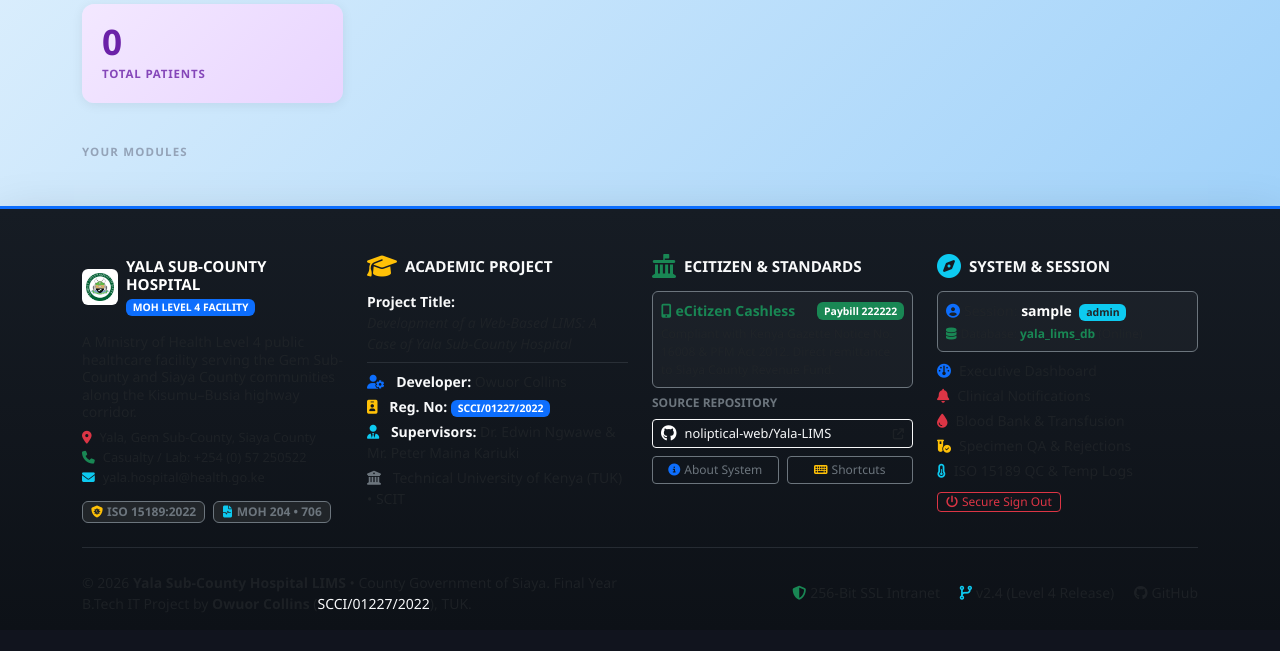
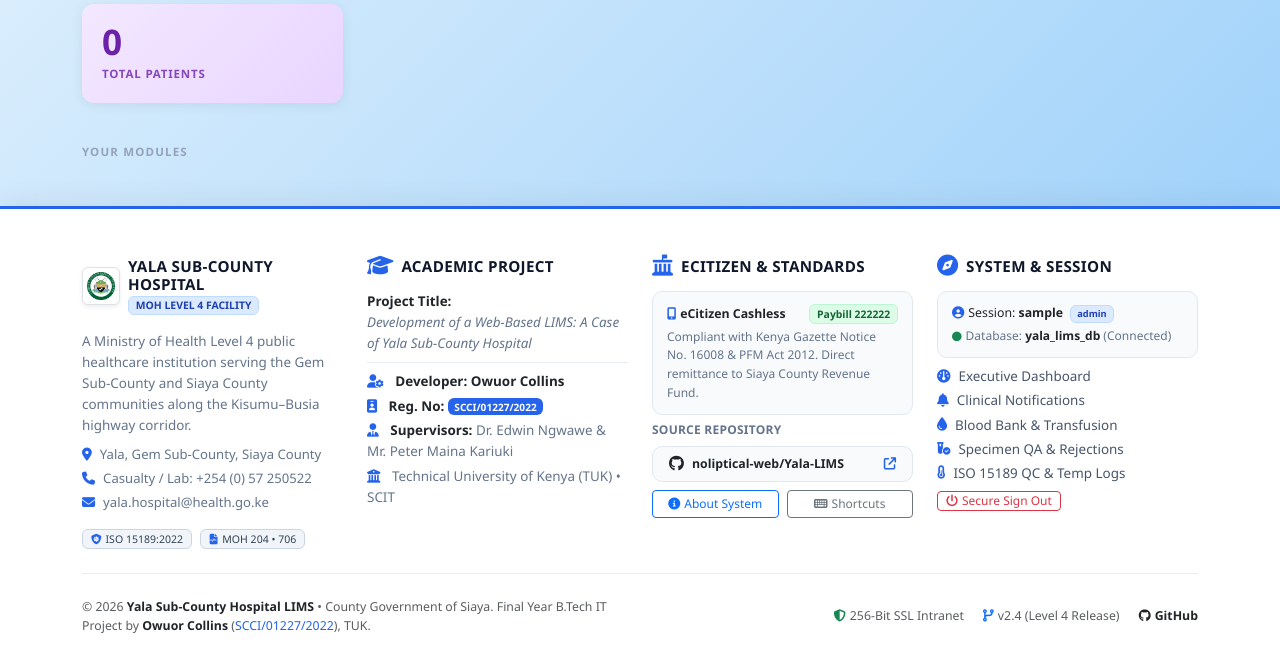
Before and after one commit to noliptical-web/Yala-LIMS, a PHP site: page /dashboard.php in a window 1280 px wide. Shown: the part 270-921 px from the top of the page. Before the commit the page ends 880 px from the top, so only its background shows below. Run offline with PHP 8.4, Linux system fonts and the light colour scheme; the visitor is signed in with stand-in values (Sample User, id 1); data that the repository does not hold is empty.

Commit message:
style(footer): adopt Light Medical White Theme with royal blue accents matching navbar and cards

```diff
--- a/includes/footer.php
+++ b/includes/footer.php
@@ -1,6 +1,79 @@
 </div><!-- /.container.main-content -->
 
-<footer class="bg-dark text-white mt-auto pt-5 pb-3 shadow-lg border-top border-primary border-3" style="background: linear-gradient(180deg, #161c24 0%, #0d1117 100%) !important;">
+<style>
+.yala-footer-light {
+    background: #ffffff;
+    border-top: 3px solid #2563eb;
+    color: #475569;
+    font-size: 0.88rem;
+    box-shadow: 0 -6px 24px rgba(15, 23, 42, 0.06);
+}
+.yala-footer-light .footer-title {
+    color: #0f172a;
+    font-weight: 700;
+    letter-spacing: 0.02em;
+}
+.yala-footer-light .text-medical {
+    color: #2563eb !important;
+}
+.yala-footer-light .footer-lead {
+    color: #64748b;
+    line-height: 1.55;
+    font-size: 0.84rem;
+}
+.yala-footer-light .footer-panel {
+    background: #f8fafc;
+    border: 1px solid #e2e8f0;
+    border-radius: 10px;
+    padding: 12px 14px;
+    transition: all 0.2s ease;
+}
+.yala-footer-light .footer-panel:hover {
+    background: #f1f5f9;
+    border-color: #cbd5e1;
+}
+.yala-footer-light .footer-link {
+    color: #475569;
+    text-decoration: none;
+    transition: color 0.2s ease, transform 0.2s ease;
+    display: inline-flex;
+    align-items: center;
+    font-size: 0.84rem;
+}
+.yala-footer-light .footer-link:hover {
+    color: #2563eb;
+    transform: translateX(3px);
+}
+.yala-footer-light .badge-facility {
+    background: #dbeafe;
+    color: #1e40af;
+    border: 1px solid #bfdbfe;
+    font-weight: 600;
+}
+.yala-footer-light .badge-ecitizen {
+    background: #dcfce7;
+    color: #166534;
+    border: 1px solid #bbf7d0;
+    font-weight: 700;
+}
+.yala-footer-light .badge-reg {
+    background: #2563eb;
+    color: #ffffff;
+    font-weight: 600;
+}
+.yala-footer-light .badge-std {
+    background: #f1f5f9;
+    color: #334155;
+    border: 1px solid #cbd5e1;
+    font-weight: 500;
+}
+.yala-footer-light hr {
+    border-color: #e2e8f0;
+    opacity: 0.8;
+}
+</style>
+
+<footer class="yala-footer-light mt-auto pt-5 pb-3">
     <div class="container">
         <div class="row g-4">
 
@@ -8,94 +81,94 @@
             <div class="col-lg-3 col-md-6">
                 <div class="d-flex align-items-center mb-3">
                     <?php if(file_exists('logo.png')): ?>
-                        <img src="logo.png" height="36" class="me-2 rounded bg-white p-1" alt="Yala Logo">
+                        <img src="logo.png" height="38" class="me-2 rounded shadow-sm border p-1 bg-white" alt="Yala Logo">
                     <?php else: ?>
-                        <i class="fa-solid fa-hospital fa-2x text-primary me-2"></i>
+                        <i class="fa-solid fa-hospital fa-2x text-medical me-2"></i>
                     <?php endif; ?>
                     <div>
-                        <h6 class="text-white fw-bold mb-0" style="font-size:0.95rem;">YALA SUB-COUNTY HOSPITAL</h6>
-                        <span class="badge bg-primary text-uppercase" style="font-size:0.65rem;">MOH Level 4 Facility</span>
+                        <h6 class="footer-title mb-0" style="font-size:0.95rem;">YALA SUB-COUNTY HOSPITAL</h6>
+                        <span class="badge badge-facility text-uppercase" style="font-size:0.65rem;">MOH Level 4 Facility</span>
                     </div>
                 </div>
-                <p class="small text-muted mb-2 lh-sm">
-                    A Ministry of Health Level 4 public healthcare facility serving the Gem Sub-County and Siaya County communities along the Kisumu–Busia highway corridor.
+                <p class="footer-lead mb-2">
+                    A Ministry of Health Level 4 public healthcare institution serving the Gem Sub-County and Siaya County communities along the Kisumu–Busia highway corridor.
                 </p>
-                <div class="small text-muted mb-3 lh-sm" style="font-size:0.8rem;">
-                    <div class="mb-1"><i class="fa-solid fa-location-dot text-danger me-2"></i>Yala, Gem Sub-County, Siaya County</div>
-                    <div class="mb-1"><i class="fa-solid fa-phone text-success me-2"></i>Casualty / Lab: +254 (0) 57 250522</div>
-                    <div><i class="fa-solid fa-envelope text-info me-2"></i>yala.hospital@health.go.ke</div>
+                <div class="footer-lead mb-3" style="font-size:0.82rem;">
+                    <div class="mb-1"><i class="fa-solid fa-location-dot text-medical me-2"></i>Yala, Gem Sub-County, Siaya County</div>
+                    <div class="mb-1"><i class="fa-solid fa-phone text-medical me-2"></i>Casualty / Lab: +254 (0) 57 250522</div>
+                    <div><i class="fa-solid fa-envelope text-medical me-2"></i>yala.hospital@health.go.ke</div>
                 </div>
                 <div class="d-flex align-items-center gap-2 flex-wrap">
-                    <span class="badge bg-dark border border-secondary text-secondary small py-1 px-2">
-                        <i class="fa-solid fa-shield-virus me-1 text-warning"></i>ISO 15189:2022
+                    <span class="badge badge-std small py-1 px-2">
+                        <i class="fa-solid fa-shield-virus me-1 text-medical"></i>ISO 15189:2022
                     </span>
-                    <span class="badge bg-dark border border-secondary text-secondary small py-1 px-2">
-                        <i class="fa-solid fa-file-waveform me-1 text-info"></i>MOH 204 &bull; 706
+                    <span class="badge badge-std small py-1 px-2">
+                        <i class="fa-solid fa-file-waveform me-1 text-medical"></i>MOH 204 &bull; 706
                     </span>
                 </div>
             </div>
 
             <!-- Col 2: Academic Project & Developer Credentials -->
-            <div class="col-lg-3 col-md-6 border-start-lg border-secondary">
+            <div class="col-lg-3 col-md-6">
                 <div class="d-flex align-items-center mb-3">
-                    <i class="fa-solid fa-graduation-cap text-warning fa-xl me-2"></i>
-                    <h6 class="text-uppercase fw-bold text-light mb-0" style="font-size:0.95rem;">Academic Project</h6>
+                    <i class="fa-solid fa-graduation-cap text-medical fa-xl me-2"></i>
+                    <h6 class="text-uppercase footer-title mb-0" style="font-size:0.95rem;">Academic Project</h6>
                 </div>
-                <p class="small text-muted mb-1">
-                    <strong class="text-light">Project Title:</strong><br>
+                <p class="footer-lead mb-1">
+                    <strong class="text-dark">Project Title:</strong><br>
                     <em>Development of a Web-Based LIMS: A Case of Yala Sub-County Hospital</em>
                 </p>
-                <hr class="border-secondary my-2">
-                <p class="small text-muted mb-1">
-                    <i class="fa-solid fa-user-gear text-primary me-2"></i>
-                    <strong class="text-light">Developer:</strong> Owuor Collins
-                </p>
-                <p class="small text-muted mb-1">
-                    <i class="fa-solid fa-id-badge text-warning me-2"></i>
-                    <strong class="text-light">Reg. No:</strong> <span class="badge bg-primary text-white">SCCI/01227/2022</span>
-                </p>
-                <p class="small text-muted mb-1">
-                    <i class="fa-solid fa-user-tie text-info me-2"></i>
-                    <strong class="text-light">Supervisors:</strong> Dr. Edwin Ngwawe &amp; Mr. Peter Maina Kariuki
-                </p>
-                <p class="small text-muted mb-0">
-                    <i class="fa-solid fa-university text-secondary me-2"></i>
+                <hr class="my-2">
+                <div class="footer-lead mb-1">
+                    <i class="fa-solid fa-user-gear text-medical me-2"></i>
+                    <strong class="text-dark">Developer:</strong> <span class="text-dark fw-semibold">Owuor Collins</span>
+                </div>
+                <div class="footer-lead mb-1">
+                    <i class="fa-solid fa-id-badge text-medical me-2"></i>
+                    <strong class="text-dark">Reg. No:</strong> <span class="badge badge-reg">SCCI/01227/2022</span>
+                </div>
+                <div class="footer-lead mb-1">
+                    <i class="fa-solid fa-user-tie text-medical me-2"></i>
+                    <strong class="text-dark">Supervisors:</strong> Dr. Edwin Ngwawe &amp; Mr. Peter Maina Kariuki
+                </div>
+                <div class="footer-lead mb-0">
+                    <i class="fa-solid fa-university text-medical me-2"></i>
                     Technical University of Kenya (TUK) &bull; SCIT
-                </p>
+                </div>
             </div>
 
             <!-- Col 3: Government Cashless & Standards -->
             <div class="col-lg-3 col-md-6">
                 <div class="d-flex align-items-center mb-3">
-                    <i class="fa-solid fa-landmark-flag text-success fa-xl me-2"></i>
-                    <h6 class="text-uppercase fw-bold text-light mb-0" style="font-size:0.95rem;">eCitizen &amp; Standards</h6>
+                    <i class="fa-solid fa-landmark-flag text-medical fa-xl me-2"></i>
+                    <h6 class="text-uppercase footer-title mb-0" style="font-size:0.95rem;">eCitizen &amp; Standards</h6>
                 </div>
-                <div class="p-2 rounded mb-2 border border-secondary" style="background: rgba(255,255,255,0.03);">
+                <div class="footer-panel mb-2">
                     <div class="d-flex align-items-center justify-content-between mb-1">
-                        <span class="small fw-bold text-success">
-                            <i class="fa-solid fa-mobile-screen-button me-1"></i>eCitizen Cashless
+                        <span class="small fw-bold text-dark">
+                            <i class="fa-solid fa-mobile-screen-button me-1 text-medical"></i>eCitizen Cashless
                         </span>
-                        <span class="badge bg-success" style="font-size:0.65rem;">Paybill 222222</span>
+                        <span class="badge badge-ecitizen" style="font-size:0.65rem;">Paybill 222222</span>
                     </div>
-                    <p class="small text-muted mb-0" style="font-size:0.75rem;">
+                    <p class="footer-lead mb-0" style="font-size:0.75rem;">
                         Compliant with Kenya Gazette Notice No. 16008 &amp; PFM Act 2012. Direct remittance to Siaya County Revenue Fund.
                     </p>
                 </div>
 
                 <div class="mt-2">
-                    <h6 class="text-uppercase text-secondary fw-semibold mb-2" style="font-size:0.75rem;">Source Repository</h6>
-                    <a href="https://github.com/noliptical-web/Yala-LIMS" target="_blank" class="btn btn-outline-light btn-sm w-100 text-start d-flex align-items-center justify-content-between py-1 px-2" style="font-size:0.8rem;">
-                        <span><i class="fa-brands fa-github fa-lg me-2 text-white"></i>noliptical-web/Yala-LIMS</span>
-                        <i class="fa-solid fa-arrow-up-right-from-square small text-muted"></i>
+                    <h6 class="text-uppercase footer-title mb-2" style="font-size:0.75rem; color:#64748b;">Source Repository</h6>
+                    <a href="https://github.com/noliptical-web/Yala-LIMS" target="_blank" class="footer-panel w-100 text-start d-flex align-items-center justify-content-between text-decoration-none py-2 px-3">
+                        <span class="text-dark small fw-semibold"><i class="fa-brands fa-github fa-lg me-2 text-dark"></i>noliptical-web/Yala-LIMS</span>
+                        <i class="fa-solid fa-arrow-up-right-from-square small text-medical"></i>
                     </a>
                 </div>
 
                 <div class="mt-2 d-flex gap-2">
-                    <button type="button" class="btn btn-sm btn-outline-secondary w-100 py-1" style="font-size:0.75rem;" data-bs-toggle="modal" data-bs-target="#aboutLimsModal">
-                        <i class="fa-solid fa-circle-info me-1 text-primary"></i>About System
+                    <button type="button" class="btn btn-sm btn-outline-primary w-100 py-1" style="font-size:0.75rem;" data-bs-toggle="modal" data-bs-target="#aboutLimsModal">
+                        <i class="fa-solid fa-circle-info me-1"></i>About System
                     </button>
                     <button type="button" class="btn btn-sm btn-outline-secondary w-100 py-1" style="font-size:0.75rem;" data-bs-toggle="modal" data-bs-target="#shortcutsModal">
-                        <i class="fa-solid fa-keyboard me-1 text-warning"></i>Shortcuts
+                        <i class="fa-solid fa-keyboard me-1"></i>Shortcuts
                     </button>
                 </div>
             </div>
@@ -103,51 +176,51 @@
             <!-- Col 4: Quick Navigation & Live Session Status -->
             <div class="col-lg-3 col-md-6">
                 <div class="d-flex align-items-center mb-3">
-                    <i class="fa-solid fa-compass text-info fa-xl me-2"></i>
-                    <h6 class="text-uppercase fw-bold text-light mb-0" style="font-size:0.95rem;">System &amp; Session</h6>
+                    <i class="fa-solid fa-compass text-medical fa-xl me-2"></i>
+                    <h6 class="text-uppercase footer-title mb-0" style="font-size:0.95rem;">System &amp; Session</h6>
                 </div>
 
-                <div class="p-2 rounded mb-2 border border-secondary" style="background: rgba(255,255,255,0.03);">
+                <div class="footer-panel mb-2">
                     <?php if(isset($_SESSION['username'])): ?>
-                        <div class="small text-muted mb-1">
-                            <i class="fa-solid fa-user-circle text-primary me-1"></i>Session:
-                            <strong class="text-white"><?php echo htmlspecialchars($_SESSION['username']); ?></strong>
-                            <span class="badge bg-info text-dark ms-1"><?php echo htmlspecialchars($_SESSION['role'] ?? 'Staff'); ?></span>
+                        <div class="small text-dark mb-1">
+                            <i class="fa-solid fa-user-circle text-medical me-1"></i>Session:
+                            <strong><?php echo htmlspecialchars($_SESSION['username']); ?></strong>
+                            <span class="badge badge-facility ms-1"><?php echo htmlspecialchars($_SESSION['role'] ?? 'Staff'); ?></span>
                         </div>
-                        <div class="small text-muted" style="font-size:0.75rem;">
-                            <i class="fa-solid fa-database text-success me-1"></i>Database: <span class="text-success fw-semibold">yala_lims_db</span> (Online)
+                        <div class="footer-lead" style="font-size:0.75rem;">
+                            <i class="fa-solid fa-circle text-success me-1" style="font-size:0.6rem;"></i>Database: <strong class="text-dark">yala_lims_db</strong> (Connected)
                         </div>
                     <?php else: ?>
-                        <div class="small text-muted">
-                            <i class="fa-solid fa-lock text-warning me-1"></i>Unauthenticated Session
+                        <div class="footer-lead">
+                            <i class="fa-solid fa-lock text-secondary me-1"></i>Unauthenticated Session
                         </div>
                     <?php endif; ?>
                 </div>
 
                 <ul class="list-unstyled small mb-0">
                     <li class="mb-1">
-                        <a href="dashboard.php" class="text-decoration-none text-muted hover-light">
-                            <i class="fa-solid fa-gauge me-2 text-primary"></i>Executive Dashboard
+                        <a href="dashboard.php" class="footer-link">
+                            <i class="fa-solid fa-gauge me-2 text-medical"></i>Executive Dashboard
                         </a>
                     </li>
                     <li class="mb-1">
-                        <a href="notifications.php" class="text-decoration-none text-muted hover-light">
-                            <i class="fa-solid fa-bell me-2 text-danger"></i>Clinical Notifications
+                        <a href="notifications.php" class="footer-link">
+                            <i class="fa-solid fa-bell me-2 text-medical"></i>Clinical Notifications
                         </a>
                     </li>
                     <li class="mb-1">
-                        <a href="blood_bank.php" class="text-decoration-none text-muted hover-light">
-                            <i class="fa-solid fa-droplet me-2 text-danger"></i>Blood Bank &amp; Transfusion
+                        <a href="blood_bank.php" class="footer-link">
+                            <i class="fa-solid fa-droplet me-2 text-medical"></i>Blood Bank &amp; Transfusion
                         </a>
                     </li>
                     <li class="mb-1">
-                        <a href="sample_rejection.php" class="text-decoration-none text-muted hover-light">
-                            <i class="fa-solid fa-vial-circle-check me-2 text-warning"></i>Specimen QA &amp; Rejections
+                        <a href="sample_rejection.php" class="footer-link">
+                            <i class="fa-solid fa-vial-circle-check me-2 text-medical"></i>Specimen QA &amp; Rejections
                         </a>
                     </li>
                     <li class="mb-1">
-                        <a href="qc_log.php" class="text-decoration-none text-muted hover-light">
-                            <i class="fa-solid fa-temperature-half me-2 text-info"></i>ISO 15189 QC &amp; Temp Logs
+                        <a href="qc_log.php" class="footer-link">
+                            <i class="fa-solid fa-temperature-half me-2 text-medical"></i>ISO 15189 QC &amp; Temp Logs
                         </a>
                     </li>
                     <?php if(isset($_SESSION['loggedin'])): ?>
@@ -162,18 +235,18 @@
 
         </div>
 
-        <hr class="border-secondary my-4">
+        <hr class="my-4">
 
         <!-- Bottom Copyright Row -->
         <div class="row align-items-center g-2">
             <div class="col-md-6 text-center text-md-start small text-muted">
-                &copy; <?php echo date('Y'); ?> <strong>Yala Sub-County Hospital LIMS</strong> &bull; County Government of Siaya.<br class="d-sm-none">
-                Final Year B.Tech IT Project by <strong>Owuor Collins</strong> (<span class="text-light">SCCI/01227/2022</span>), TUK.
+                &copy; <?php echo date('Y'); ?> <strong class="text-dark">Yala Sub-County Hospital LIMS</strong> &bull; County Government of Siaya.<br class="d-sm-none">
+                Final Year B.Tech IT Project by <strong class="text-dark">Owuor Collins</strong> (<span class="text-medical">SCCI/01227/2022</span>), TUK.
             </div>
             <div class="col-md-6 text-center text-md-end small text-muted">
                 <span class="me-3"><i class="fa-solid fa-shield-halved text-success me-1"></i>256-Bit SSL Intranet</span>
-                <span class="me-3"><i class="fa-solid fa-code-branch text-info me-1"></i>v2.4 (Level 4 Release)</span>
-                <a href="https://github.com/noliptical-web/Yala-LIMS" target="_blank" class="text-muted text-decoration-none hover-light">
+                <span class="me-3"><i class="fa-solid fa-code-branch text-primary me-1"></i>v2.4 (Level 4 Release)</span>
+                <a href="https://github.com/noliptical-web/Yala-LIMS" target="_blank" class="text-dark text-decoration-none fw-semibold">
                     <i class="fa-brands fa-github me-1"></i>GitHub
                 </a>
             </div>
```
